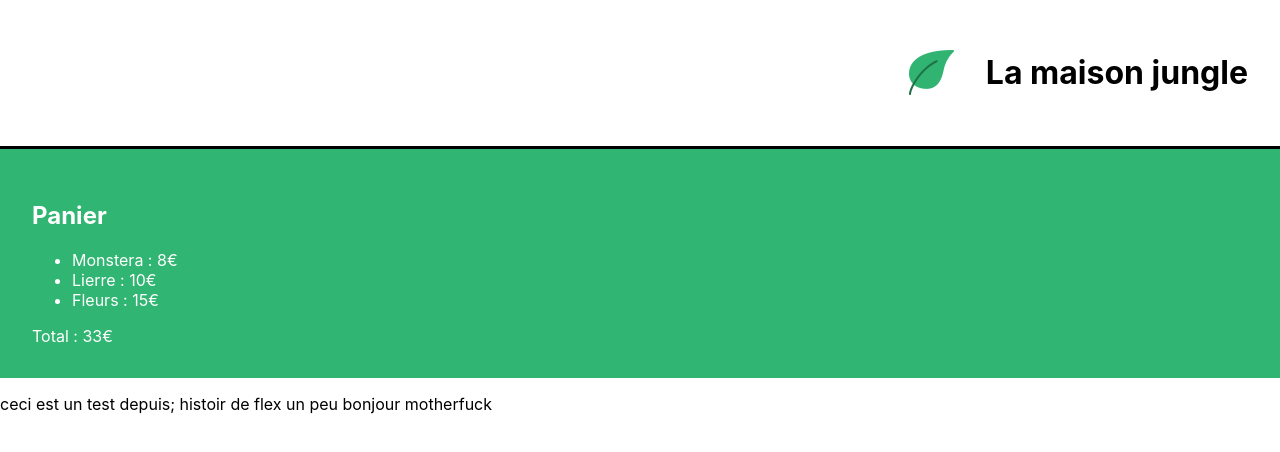
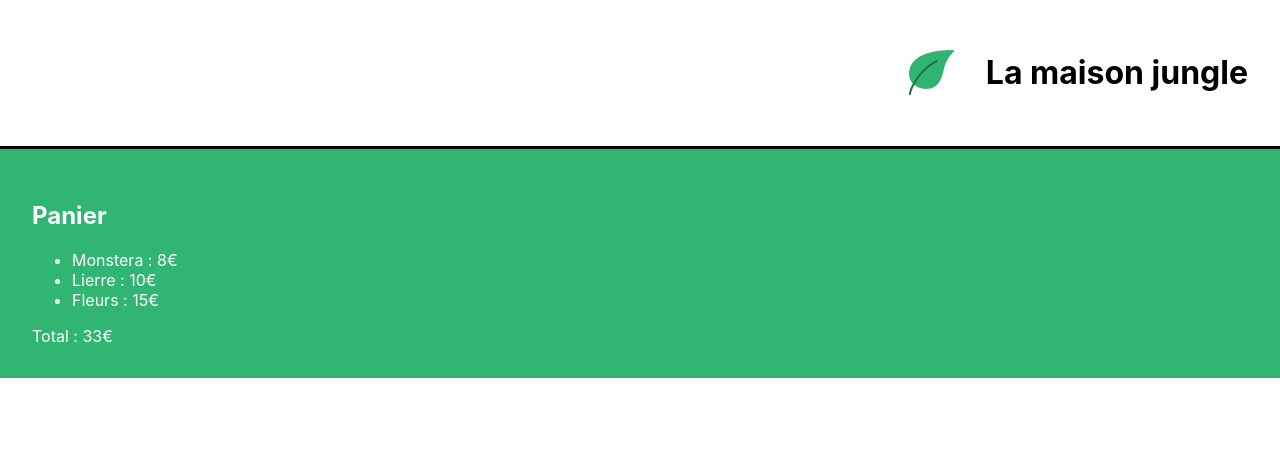
Before and after one commit to Eliezermga/openclass, a React (Create React App) app in the folder la-maison-jungle/: page / in a window 1280 px wide. Shown: the top 452 px of the page. Built offline with nearby package versions, Linux system fonts and the light colour scheme.

Commit message:
Remove Essai component and its usage
Deleted the Essai.js file and removed its import and usage from App.js. This cleans up unused test code from the project.

```diff
--- a/la-maison-jungle/src/components/App.js
+++ b/la-maison-jungle/src/components/App.js
@@ -1,14 +1,11 @@
 import Banner from './Banner'
 import Cart from './Cart'
-import Essai from './Essai'
-
 
 function App() {
 	return (
 		<div>
 			<Banner/>
 			<Cart/>
-			<Essai/>
 		</div>
 	)
 }
--- a/la-maison-jungle/src/components/Essai.js
+++ /dev/null
@@ -1,14 +0,0 @@
-
-function Essai(){
-    const title = 'bonjour motherfuck'
-
-    return (
-        <div>
-            <p>
-                ceci est un test depuis; histoir de flex  un peu {title}
-            </p>
-        </div>
-    )
-
-}
-export default Essai
```
Also changed, not shown: la-maison-jungle/src/reportWebVitals.js (line endings or trailing spaces).
